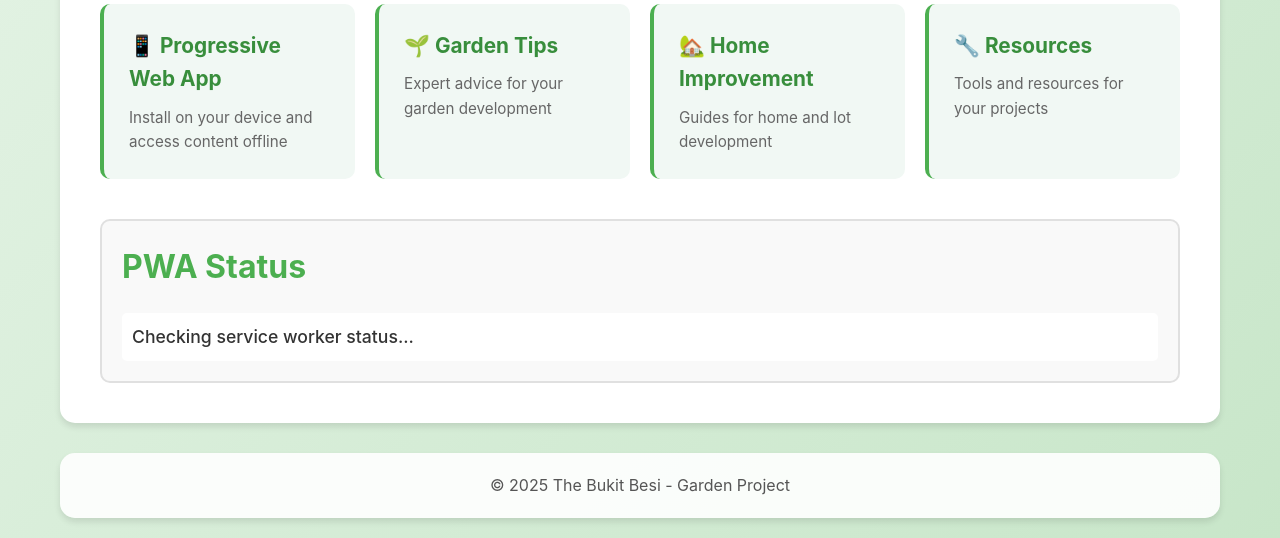
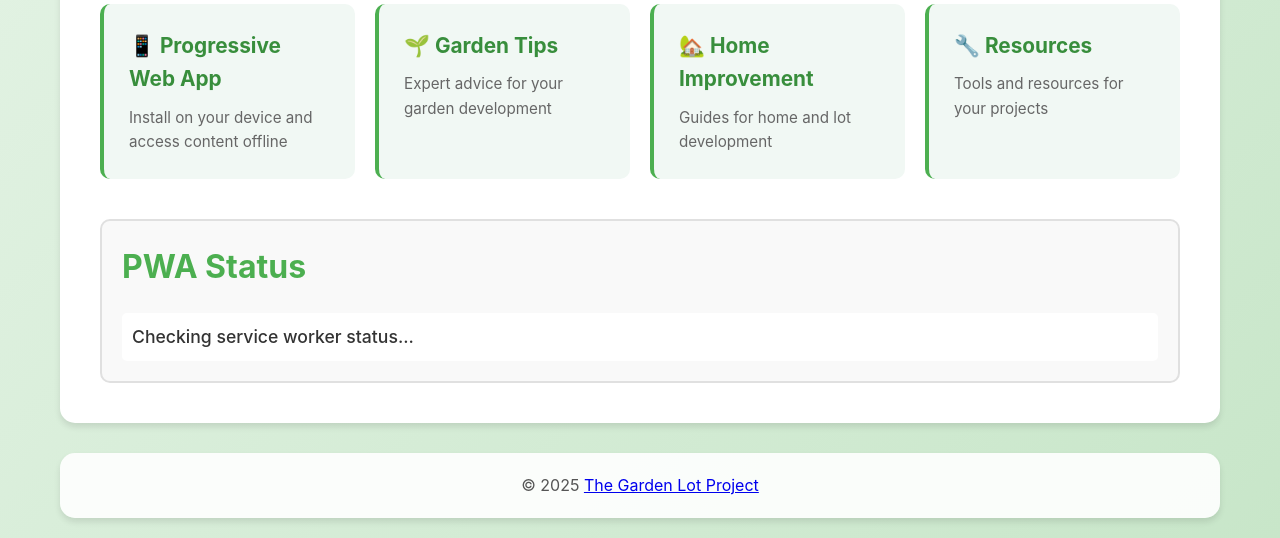
Before and after one commit to tbbcom/garden, a plain HTML site: page index.html in a window 1280 px wide. Shown: the part 529-1067 px from the top of the page. Drawn offline with Linux system fonts and the light colour scheme.

Commit message:
Update index.html

```diff
--- a/index.html
+++ b/index.html
@@ -58,7 +58,7 @@
         </main>
 
         <footer>
-            <p>&copy; 2025 The Bukit Besi - Garden Project</p>
+            <p>&copy; 2025 <a href="https://www.homegardenlot.com" target="_blank">The Garden Lot Project</a></p>
         </footer>
     </div>
 
```
